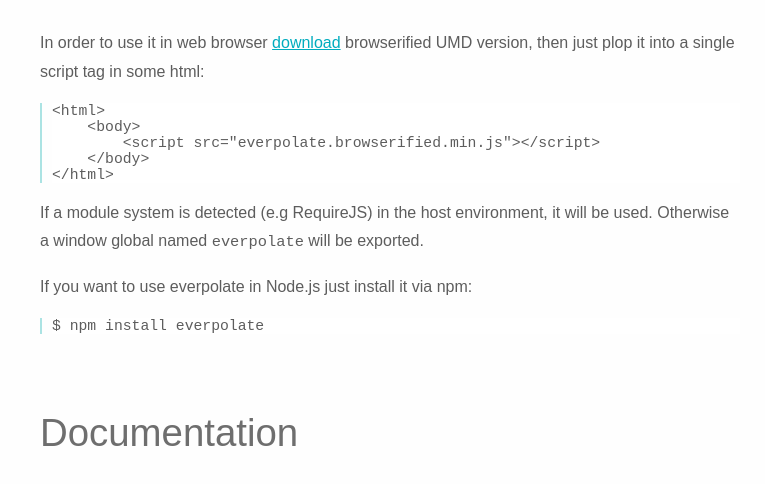
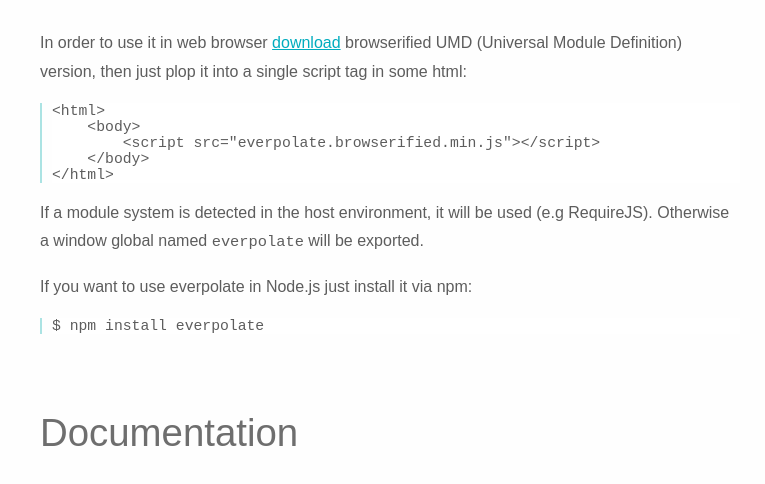
Before and after one commit to BorisChumichev/everpolate, a plain HTML site: page index.html in a window 1280 px wide. Shown: the part 596-1080 px from the top of the page, without its empty margins (250-1015 px from the left). Drawn offline with nearby package versions, Linux system fonts and the light colour scheme; some packages are replaced by stand-ins of ours; a web font is replaced by a local one.

Commit message:
UMD (Universal Module Definition)

```diff
--- a/index.html
+++ b/index.html
@@ -35,13 +35,13 @@
     <p>Everpolate provides a set of common interpolation algorithms implementations. Implementations given for interpolation <span class="emphasis">are also implementations for extrapolation</span>. It is written in JavaScript, so it could be used in web browser, Node and so forth. </p>
     <a href="https://github.com/BorisChumichev/everpolate">Go to GitHub repo</a>
     <h2>Installation & Usage</h2>
-    <p>In order to use it in web browser <a target="_blank" href="https://raw.githubusercontent.com/BorisChumichev/everpolate/master/everpolate.browserified.min.js">download</a> browserified UMD version, then just plop it into a single script tag in some html:</p>
+    <p>In order to use it in web browser <a target="_blank" href="https://raw.githubusercontent.com/BorisChumichev/everpolate/master/everpolate.browserified.min.js">download</a> browserified UMD (Universal Module Definition) version, then just plop it into a single script tag in some html:</p>
 <pre><code>&lt;html&gt;
     &lt;body&gt;
         &lt;script src=&quot;everpolate.browserified.min.js&quot;&gt;&lt;/script&gt;
     &lt;/body&gt;
 &lt;/html&gt;</code></pre>
-    <p>If a module system is detected (e.g RequireJS) in the host environment, it will be used. Otherwise a window global named <code>everpolate</code> will be exported.</p>
+    <p>If a module system is detected in the host environment, it will be used (e.g RequireJS). Otherwise a window global named <code>everpolate</code> will be exported.</p>
     <p>If you want to use everpolate in Node.js just install it via npm:</p>
     <pre><code>$ npm install everpolate</code></pre>
     <h2>Documentation</h2>
```
